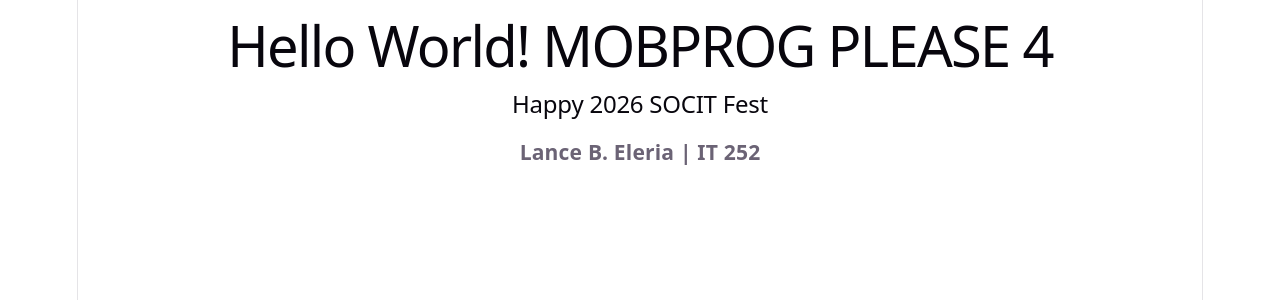
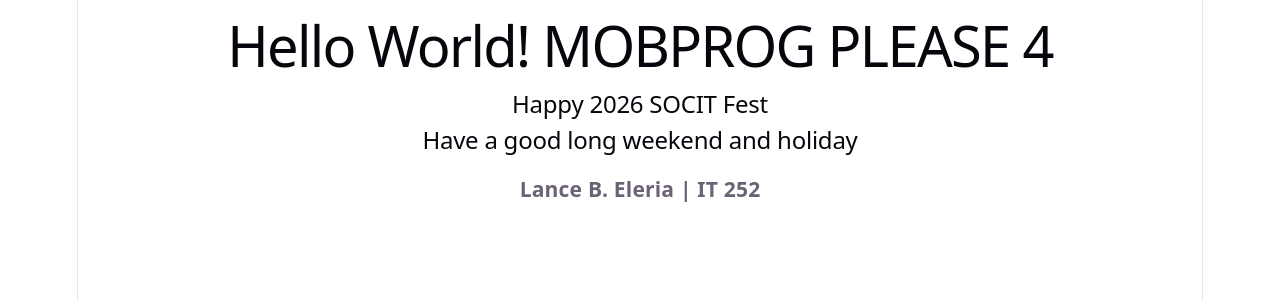
Before and after one commit to iLanceArea/MOBPROG-IT252-react-w3schools, a React (Vite) app in the folder my-react-app/: page / in a window 1280 px wide. Shown: the top 300 px of the page. Built offline with nearby package versions, Linux system fonts and the light colour scheme.

Commit message:
Update App.jsx

```diff
--- a/my-react-app/src/App.jsx
+++ b/my-react-app/src/App.jsx
@@ -3,6 +3,7 @@ function App() {
 <div className="App">
 <h1>Hello World! MOBPROG PLEASE 4</h1>
 <h2> Happy 2026 SOCIT Fest</h2>
+<h2> Have a good long weekend and holiday</h2>
 <h3> Lance B. Eleria | IT 252</h3>
 </div>
   );
```
